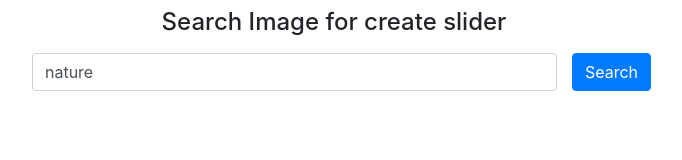
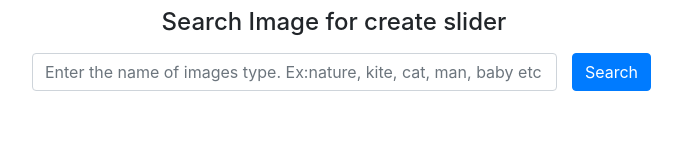
Before and after one commit to TAFSIRUDDIN/create-fancy-slider, a plain HTML site: page index.html in a window 1280 px wide. Shown: the whole page, without its empty margins (306-988 px from the left). Drawn offline with nearby package versions, Linux system fonts and the light colour scheme.

Commit message:
placeholder issu

```diff
--- a/index.html
+++ b/index.html
@@ -21,7 +21,7 @@
     <h4 class="mt-2 text-center">Search Image for create slider</h4>
     <div class="form-inline mt-3 d-flex justify-content-center">
       <div class="input-group col-md-6 mb-2">
-        <input type="text" class="form-control" id="search" placeholder="nature" value="nature">
+        <input type="text" class="form-control" id="search" placeholder="Enter the name of images type. Ex:nature, kite, cat, man, baby etc">
       </div>
       <button type="button" onclick="sarchBtn()" id="search-btn" class="btn btn-primary mb-2">Search</button>
     </div>
```
